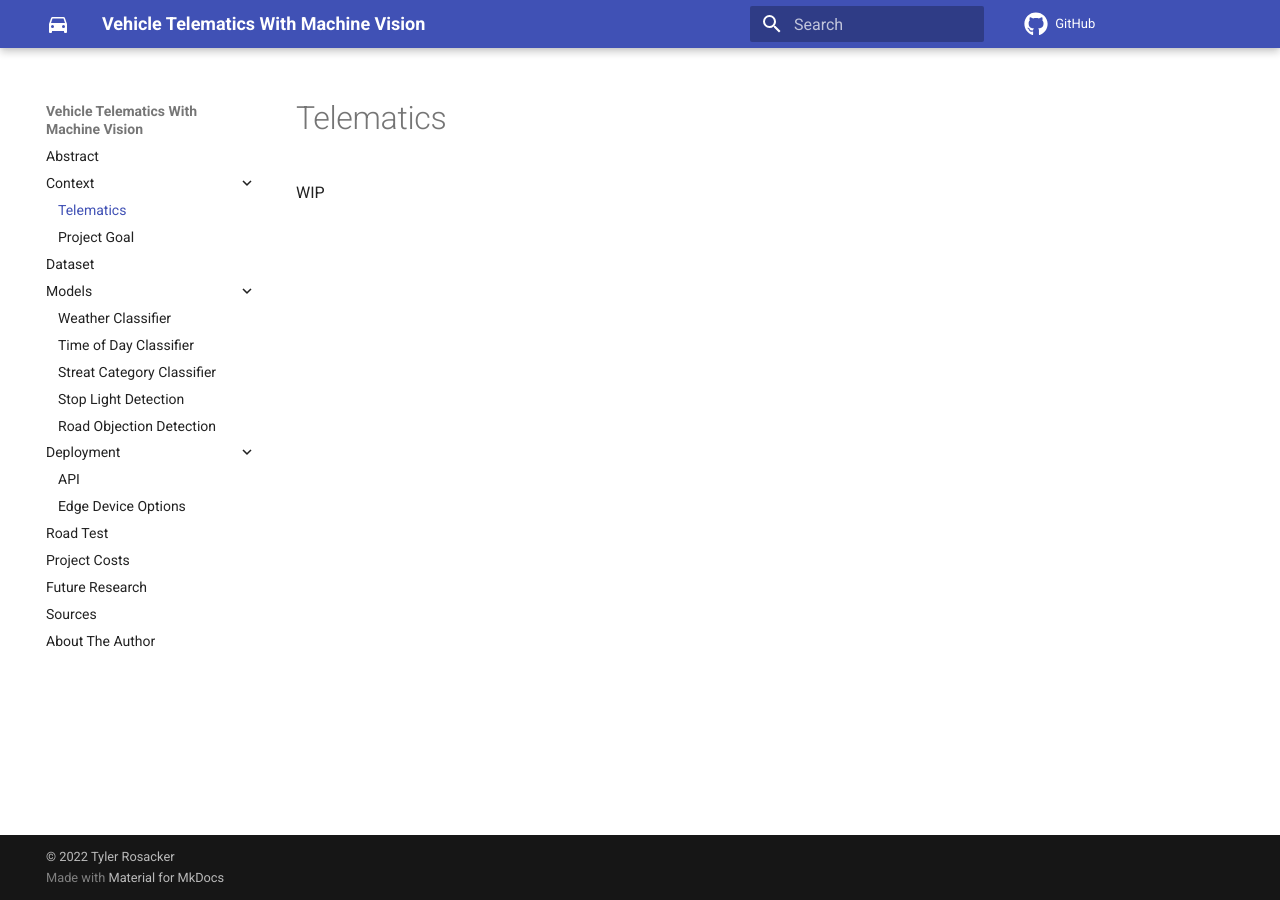
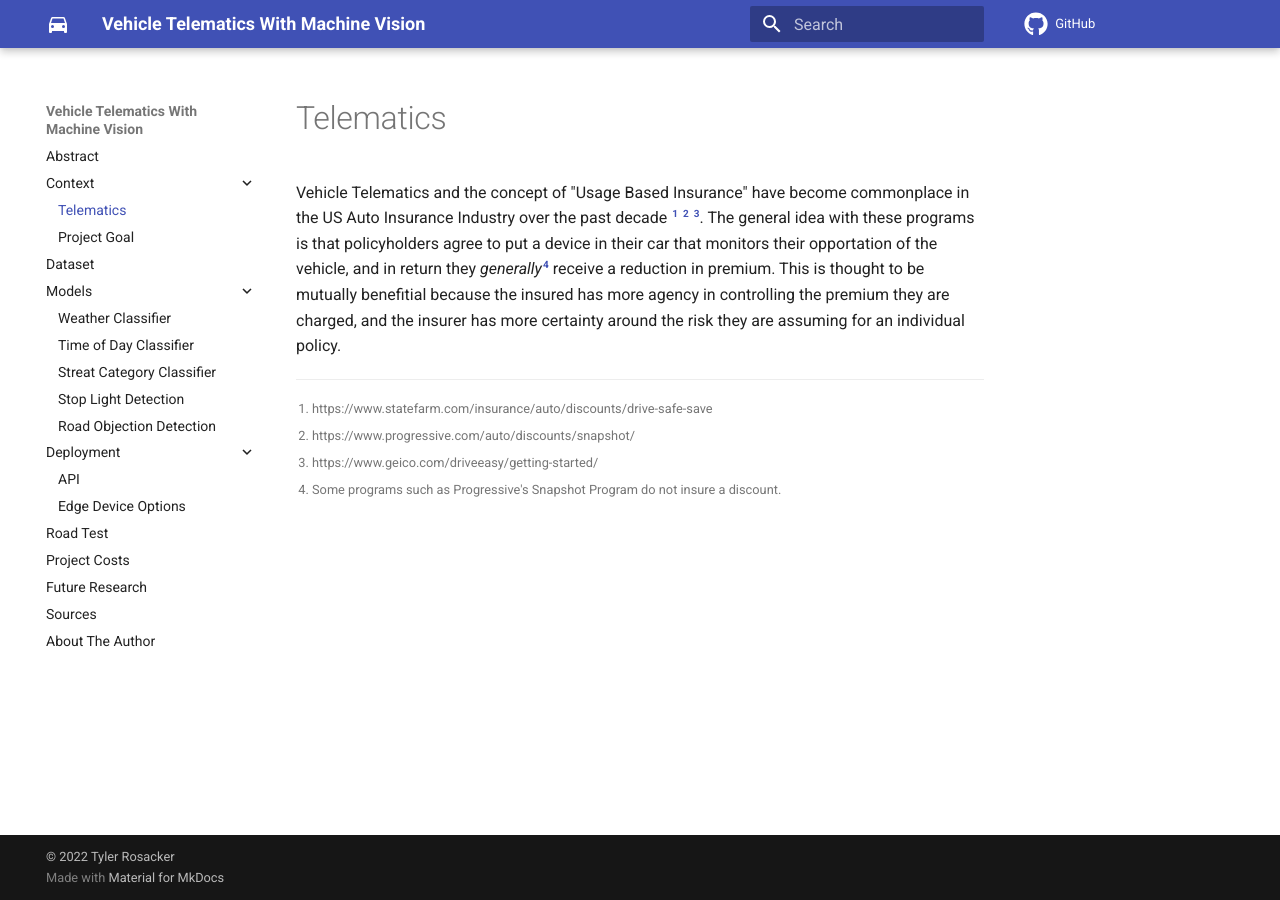
Before and after one commit to rosacker/Telematics-Machine-Vision-Writeup, an MkDocs documentation site: the page built from Docs/Context/Telematics.md, in a window 1280 px wide. Built offline with MkDocs 1.6.1 and Material for MkDocs 9.7.7, drawn with Linux system fonts in a browser that asks for light colours; comment, search, counter and statistics services are not loaded.

Commit message:
Basic telematics summary

```diff
--- a/Docs/Context/Telematics.md
+++ b/Docs/Context/Telematics.md
@@ -1,3 +1,8 @@
 # Telematics
 
-WIP
+Vehicle Telematics and the concept of "Usage Based Insurance" have become commonplace in the US Auto Insurance Industry over the past decade [^1] [^2] [^3]. The general idea with these programs is that policyholders agree to put a device in their car that monitors their opportation of the vehicle, and in return they *generally*[^4] receive a reduction in premium. This is thought to be mutually benefitial because the insured has more agency in controlling the premium they are charged, and the insurer has more certainty around the risk they are assuming for an individual policy.
+
+[^1]: https://www.statefarm.com/insurance/auto/discounts/drive-safe-save
+[^2]: https://www.progressive.com/auto/discounts/snapshot/
+[^3]: https://www.geico.com/driveeasy/getting-started/
+[^4]: Some programs such as Progressive's Snapshot Program do not insure a discount.
```
Also changed, not shown: Docs/Sources.md (+1 -0 lines).
